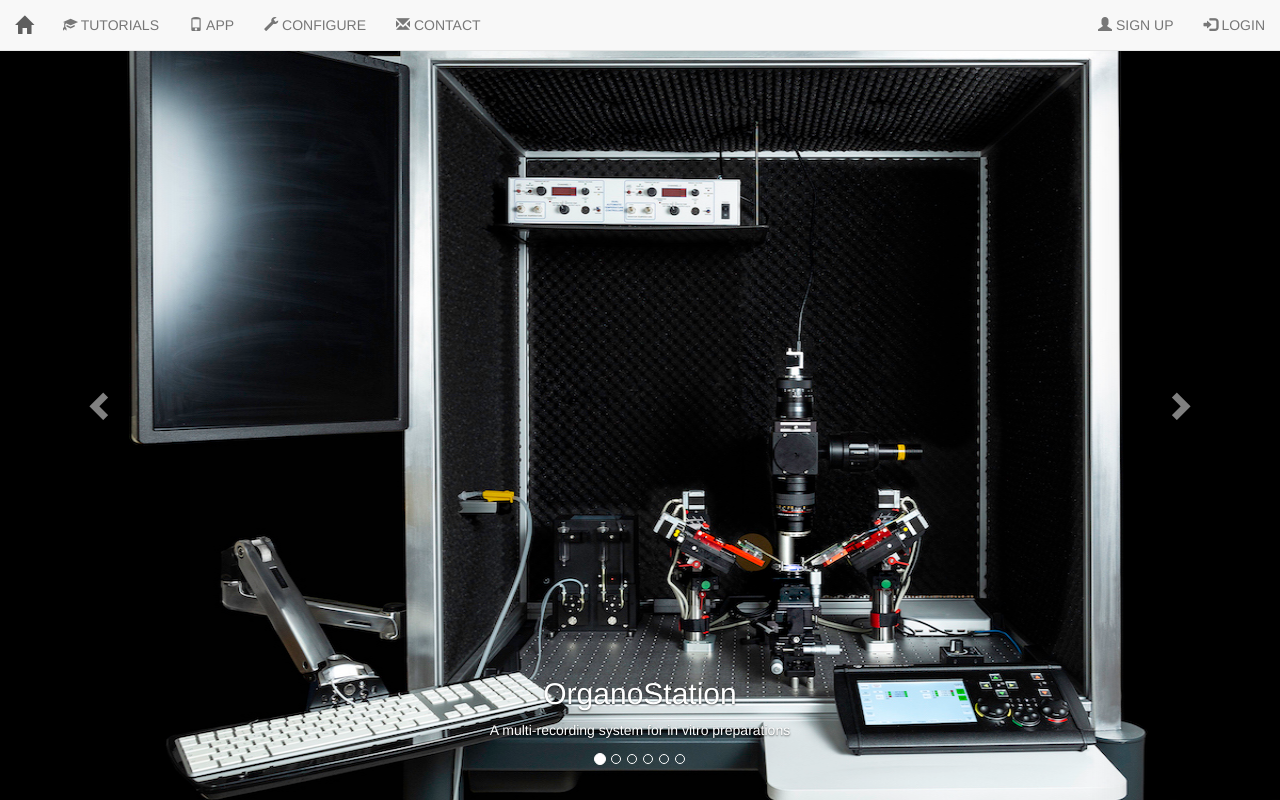
After one commit to JoseGuzman/organostation, a Flask app: template organostation/templates/home.html in a window 1280 px wide. The commit adds this page. Run offline with Flask 3, Linux system fonts and the light colour scheme; the template is opened without the code that fills it, so the values that code supplies are empty; some libraries are stand-ins or nearby versions.

Commit message:
define templates

```diff
--- /dev/null
+++ b/organostation/templates/home.html
@@ -0,0 +1,77 @@
+{% extends 'layout.html' %}
+
+{% block content %}
+<!------------------------------------------------------------------------------>
+<!-- Carousel (Contact Section) -->
+<!------------------------------------------------------------------------------>
+<div id="myCarousel" class="carousel slide" data-ride="carousel">
+    <!-- Indicators -->
+    <ol class="carousel-indicators">
+        <li data-target="#myCarousel" data-slide-to="0" class="active"></li>
+        <li data-target="#myCarousel" data-slide-to="1"></li>
+        <li data-target="#myCarousel" data-slide-to="2"></li>
+        <li data-target="#myCarousel" data-slide-to="3"></li>
+        <li data-target="#myCarousel" data-slide-to="4"></li>
+        <li data-target="#myCarousel" data-slide-to="5"></li>
+    </ol>
+
+    <!-- Wrapper for slides -->
+    <div class="carousel-inner" role="listbox">
+
+        <!-- 1. OrganoStation intro -->
+        <div class="item active">
+            <img src="{{ url_for('static', filename='/img/background.jpg') }}" style="width: 1300px; height: 800px" />
+            <div class="carousel-caption">
+                <h2>OrganoStation</h2>
+                <p>A multi-recording system for in vitro preparations</p>
+            </div>
+        </div>
+
+        <!-- 2. Wide-field fluorescence imaging -->
+        <div class="item">
+            <img src="{{ url_for('static', filename='/img/zoom.jpg')}}" style="width: 1300px; height: 800px" />
+            <div class="carousel-caption">
+                <h2>Wide-field imaging</h2>
+                <p>Infra-red imaging.</p>
+            </div>
+        </div>
+
+        <!-- 3. Mechanical components -->
+        <div class="item">
+            <img src="{{ url_for('static', filename='/img/zoom.jpg')}}" style="width: 1300px; height: 800px" />
+            <div class="carousel-caption">
+                <h2>Precisse location</h2>
+                <p>Low-noise acquistion.</p>
+            </div>
+        </div>
+
+        <!-- 4. Optogenetics -->
+        <div class="item">
+            <img src="{{ url_for('static', filename='/img/opticfiber.gif')}}" style="width: 1300px; height: 800px" />
+            <div class="carousel-caption">
+                <h2>Optogenetics</h2>
+                <p>Optosimulation!</p>
+            </div>
+        </div>
+
+        <!-- 5. Drug application -->
+        <div class="item">
+            <img src="{{ url_for('static', filename='/img/optogenetics.jpg')}}" style="width: 1300px; height: 800px" />
+            <div class="carousel-caption">
+                <h2>Accute Drug Application</h2>
+                <p>Even though the traffic was a mess, we had the best time playing at Venice Beach!</p>
+            </div>
+        </div>
+    </div>
+
+    <!-- Left and right controls -->
+    <a class="left carousel-control" href="#myCarousel" role="button" data-slide="prev">
+        <span class="glyphicon glyphicon-chevron-left" aria-hidden="true"></span>
+        <span class="sr-only">Previous</span>
+    </a>
+    <a class="right carousel-control" href="#myCarousel" role="button" data-slide="next">
+        <span class="glyphicon glyphicon-chevron-right" aria-hidden="true"></span>
+        <span class="sr-only">Next</span>
+    </a>
+</div>
+{% endblock %}
--- /dev/null
+++ b/organostation/templates/layout.html
@@ -0,0 +1,30 @@
+<!-- Base template from bootstrap -->
+{% extends "bootstrap/base.html" %}
+
+<!doctype html>
+<html lang="en">
+
+<head>
+    <title>{{title}}</title>
+    <meta charset="utf-8">
+    <meta name="description" content={{ description }}>
+    <link rel="shortcut icon" href="{{ url_for('static', filename='img/favicon.png') }}"/>
+
+    <!-- fontawesome 5 for icons -->
+    <script src="https://kit.fontawesome.com/6364eb9ae2.js" crossorigin="anonymous"></script>
+    <!-- Define css style for font-awesome-->
+    <link rel="stylesheet" href="https://cdnjs.cloudflare.com/ajax/libs/font-awesome/4.7.0/css/font-awesome.min.css">
+    <!-- Google fonts -->
+    <link href="https://fonts.googleapis.com/css?family=Nunito" rel="stylesheet" type="text/css">
+    <link href="https://fonts.googleapis.com/css?family=Montserrat" rel="stylesheet" type="text/css">
+    <!-- Define css style for organostation-->
+    <link rel="stylesheet" type="text/css" href="{{ url_for('static', filename='css/mainpage.css') }}">
+</head>
+
+<body>
+    {% include 'navigation.html' %}
+    {% block content %}
+    {% endblock %}
+</body>
+
+</html>
--- /dev/null
+++ b/organostation/templates/navigation.html
@@ -0,0 +1,25 @@
+<nav class="navbar navbar-default navbar-fixed-top">
+  <div class="container-fluid">
+    <!-- Home logo with brand name-->
+    <div class="navbar-nav navbar-header">
+      <a class="navbar-brand" href="{{ url_for('index') }}">
+        <span class="glyphicon glyphicon-home"></span>
+      </a>
+    </div>
+
+    <!-- Right menu with options-->
+    <ul class="nav navbar-nav navbar-left">
+      <li><a href="{{url_for('tutorials')}}"><spam class="glyphicon glyphicon-education"></spam> TUTORIALS</a></li>
+      <li><a href="visualoid"><spam class="glyphicon glyphicon-phone"></spam> APP</a></li>
+      <li><a href="testboard"><spam class="glyphicon glyphicon-wrench"></spam> CONFIGURE</a></li>
+      <li><a href="#contact"><spam class="glyphicon glyphicon-envelope"></spam> CONTACT</a></li>
+    </ul>
+
+    <!-- Left menu with Sign Up and Login "-->
+    <ul class="nav navbar-nav navbar-right">
+      <li><a href="{{ url_for('register') }}"><span class="glyphicon glyphicon-user"></span> SIGN UP</a></li>
+      <li><a href="{{ url_for('login') }}"><span class="glyphicon glyphicon-log-in"></span> LOGIN</a></li>
+    </ul>
+    <!-- -->
+  </div>
+</nav>
--- a/organostation/templates/tutorials.html
+++ b/organostation/templates/tutorials.html
@@ -1,5 +1,5 @@
 <!-- tutorials page -->
-{% extends "header.html" %}
+{% extends "layout.html" %}
 {% import "bootstrap/wtf.html" as wtf %}
 
 {% block content %}
```
Also changed, not shown: organostation/templates/footer.html (added, +15 -0 lines).
